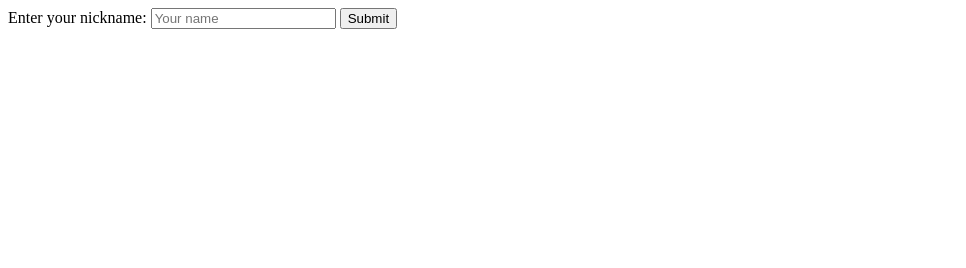
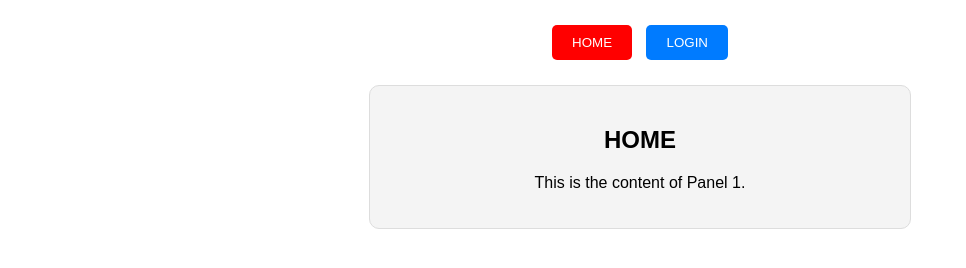
Before and after one commit to aautin/minimalist_website, a website: page src/index.html in a window 1280 px wide. Shown: the whole page, without its empty margins (0-966 px from the left). Drawn offline with Linux system fonts and the light colour scheme; files that its build step writes are made by us from their sources.

Commit message:
panel,btn,active classes, css styles, btn selects panel

```diff
--- a/src/index.html
+++ b/src/index.html
@@ -1,18 +1,28 @@
 <!DOCTYPE html>
 <html lang="en">
 <head>
-  <meta charset="UTF-8">
-  <title>Print Name Example</title>
+    <meta charset="UTF-8">
+    <meta name="viewport" content="width=device-width, initial-scale=1.0">
+    <title>Panel Switcher</title>
+    <link rel="stylesheet" href="src/style.css">
 </head>
 <body>
-  <label id="label" for="name">Enter your nickname:</label>
-  <input type="text" id="name" placeholder="Your name">
-  <button id="submitButton">Submit</button>
 
-  <!-- Title below -->
-  <h2 id="nameDisplay" style="display: none;" style="display: flex;">Your name will appear here.</h2>
+    <div class="buttonContainer">
+        <button id="btn1" class="btn active" onclick="switchPanel(1)">HOME</button>
+        <button id="btn2" class="btn" onclick="switchPanel(2)">LOGIN</button>
+    </div>
 
-  <!-- Link to compiled script.js -->
-  <script src="obj/script.js"></script>
+    <div id="panel1" class="panel active">
+        <h2>HOME</h2>
+        <p>This is the content of Panel 1.</p>
+    </div>
+
+    <div id="panel2" class="panel">
+        <h2>LOGIN</h2>
+        <p>This is the content of Panel 2.</p>
+    </div>
+
+    <script src="obj/script.js"></script>
 </body>
 </html>
--- /dev/null
+++ b/src/style.css
@@ -0,0 +1,38 @@
+body {
+    font-family: Arial, sans-serif;
+    text-align: center;
+    margin: 20px;
+}
+
+.buttonContainer {
+    margin-bottom: 20px;
+}
+
+.btn {
+    padding: 10px 20px;
+    margin: 5px;
+    border: none;
+    background-color: #007bff;
+    color: white;
+    cursor: pointer;
+    border-radius: 5px;
+}
+
+
+.panel {
+    display: none;
+    padding: 20px;
+    border: 1px solid #ddd;
+    border-radius: 10px;
+    background-color: #f4f4f4;
+    max-width: 500px;
+    margin: 0 auto;
+}
+
+.panel.active {
+    display: block;
+}
+
+.btn.active {
+	background-color: #ff0000;
+}
```
Also changed, not shown: src/script.ts (+13 -12 lines).
